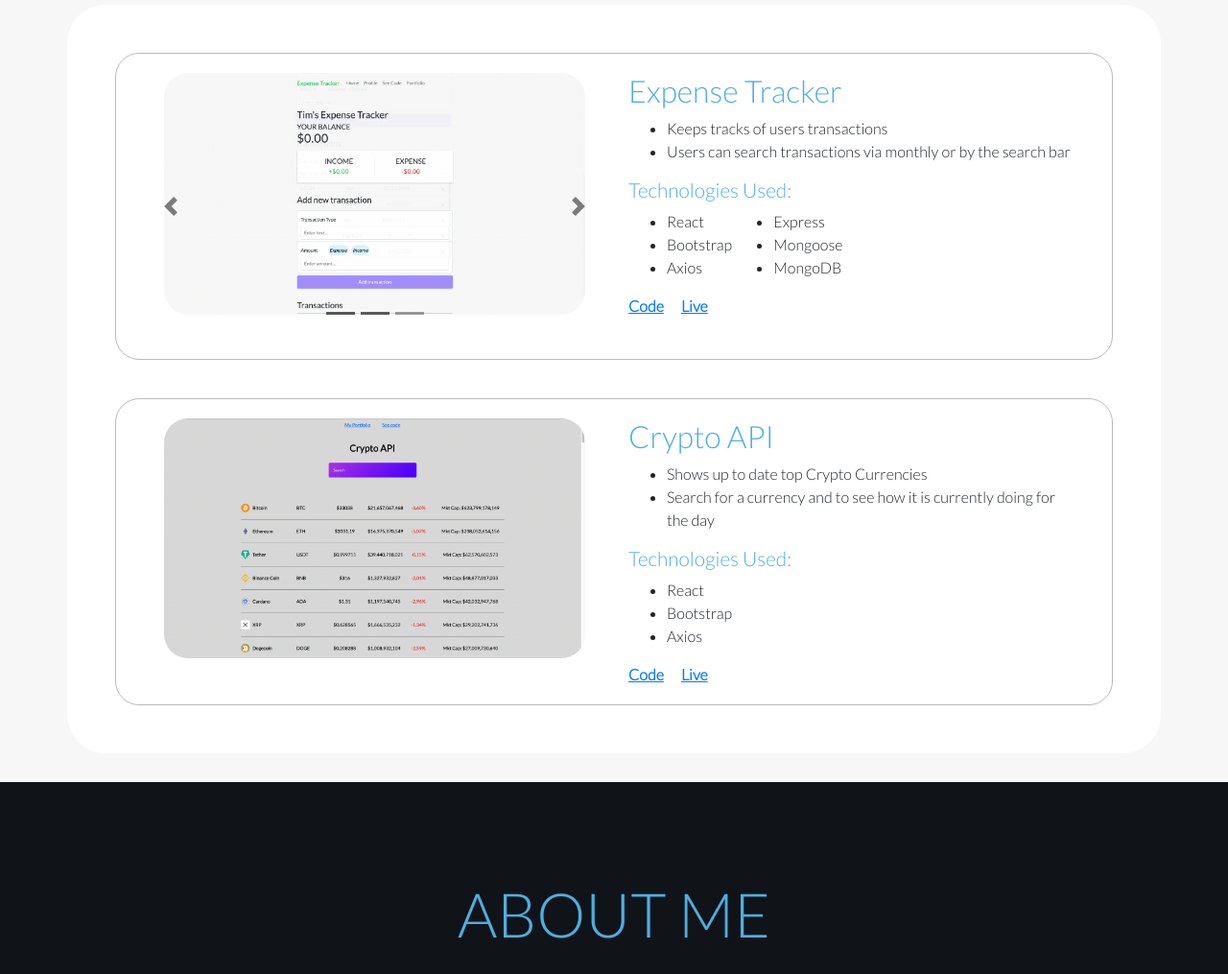
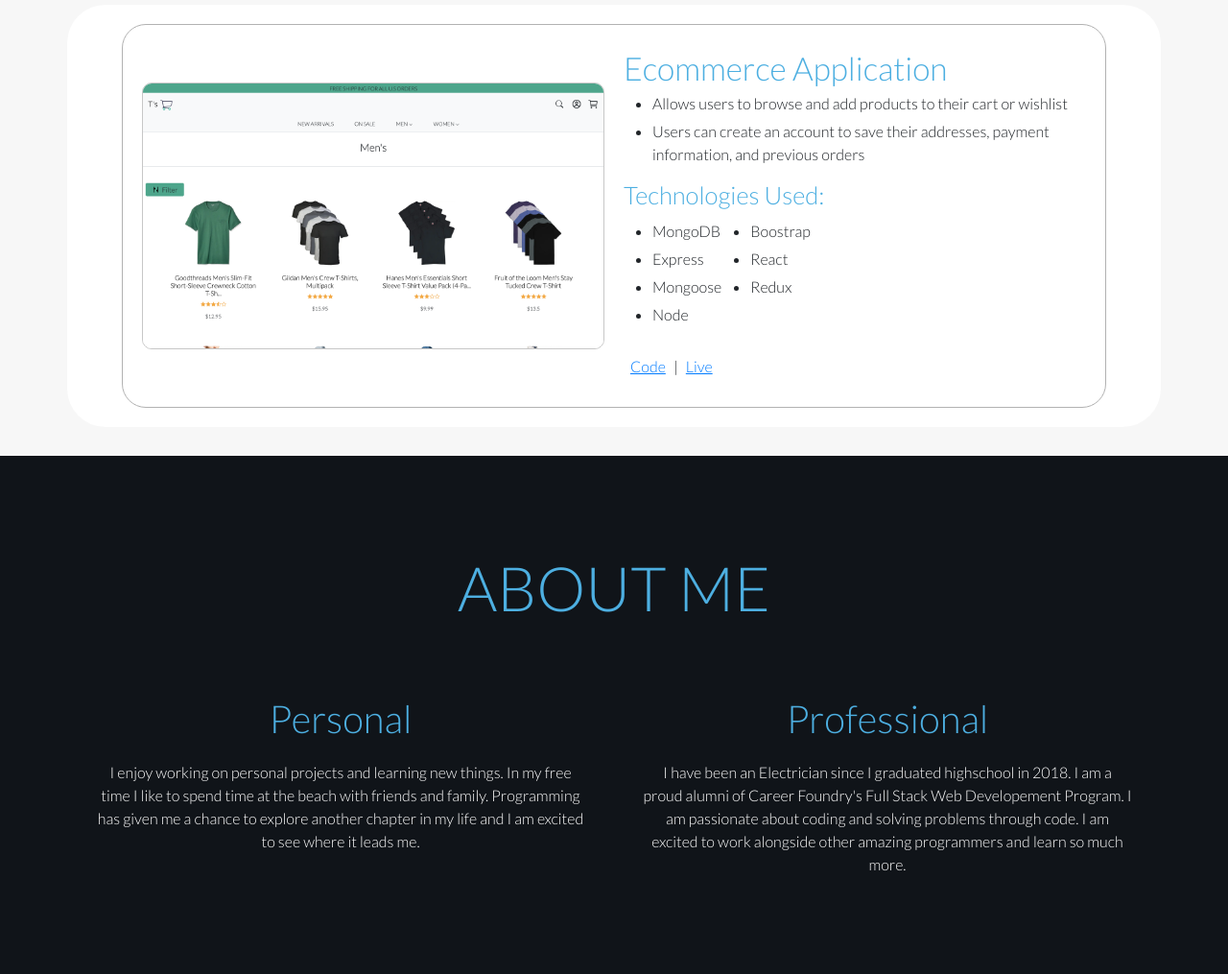
Before and after one commit to TimBTaylor/personal-portfolio, a plain HTML site: page index.html in a window 1280 px wide. Shown: the part 1249-2264 px from the top of the page at 96% size. Drawn offline with nearby package versions, Linux system fonts and the light colour scheme.

Commit message:
project layout update

```diff
--- a/css/styles.css
+++ b/css/styles.css
@@ -109,6 +109,7 @@ body {
 .projects-section {
   background-color: rgb(247, 247, 247);
   padding-bottom: 30px;
+  padding: 0 40px 30px 40px;
 }
 
 .projects {
@@ -120,90 +121,102 @@ body {
   color: #4dafe1;
 }
 
-.carousel .carousel-indicators li {
-  background-color: #444;
+.projects-container {
+  display: flex;
+  flex-direction: column;
+  justify-content: center;
+  align-items: center;
+  border-radius: 40px;
+  background-color: #fff;
+  padding: 20px 0;
 }
 
-.carousel .carousel-indicators .active {
-  background-color: #000;
+.project-one-container {
+  width: 90%;
+  height: 400px;
+  display: flex;
+  justify-content: center;
+  align-items: center;
+  border: 1px solid #b2b2b2;
+  border-radius: 25px;
+  padding: 20px 20px;
 }
 
-.carousel-control-next-icon,
-.carousel-control-prev-icon {
-  filter: invert(1);
+.project-image-container {
+  width: 50%;
+  height: 100%;
+  display: flex;
+  align-items: center;
+  justify-content: flex-end;
 }
 
-.projects-container {
-  padding: 30px;
-  border-radius: 40px;
-  background-color: #fff;
-  display: flex;
-  flex-direction: column;
+.project-image {
+  height: auto;
+  max-width: 100%;
+  max-height: 100%;
+  border-radius: 10px;
+  border: 1px solid #c7c7c7;
 }
 
-.project-1,
-.project-2 {
-  margin: 20px;
-  padding: 20px;
-  border-radius: 25px;
-  border: 1px solid #bababa;
-  transition: 0.5s ease-in-out;
-  height: 40vh;
-}
-
-.project-1:hover,
-.project-2:hover {
-  box-shadow: 0 4px 8px 0 rgba(0, 0, 0, 0.2), 0 6px 20px 0 rgba(0, 0, 0, 0.19);
-}
-
-.image {
-  display: flex;
-  align-content: center;
-}
-
-.card-img-top {
-  border-radius: 25px;
-}
-
-.carousel {
-  display: inline-block;
+.project-information {
+  height: 100%;
+  width: 50%;
+  margin: 10px 0 0 20px;
 }
 
 .project-title {
-  font-size: 2rem;
+  font-size: 2.1rem;
+  color: #4dafe1;
+  margin: 0;
+  padding: 0;
+}
+
+.project-details {
+  padding: 0;
+  margin: 5px 0 15px 30px;
+}
+
+.project-details-item {
+  margin: 5px 0;
+}
+
+.project-technologies {
+  font-size: 1.6rem;
+  padding: 0;
+  margin: 0;
   color: #4dafe1;
 }
 
-.details-list-item {
-  font-size: 1rem;
+.projects-techs-container {
+  display: flex;
 }
 
-.technologies-used {
-  font-size: 1.3rem;
-  color: #4dafe1;
+.projects-techs-list {
+  padding: 0;
+  margin: 5px 0 15px 30px;
 }
 
-.tech-item {
-  font-size: 1rem;
+.projects-techs-item {
+  margin: 5px 0;
 }
 
-.tech-used-list {
-  display: inline-block;
+.code-live {
+  margin: 10px 0 0 7px;
 }
 
-.code-link,
-.live-link {
-  font-weight: 600;
+.code {
+  margin: 0 5px 0 0;
   text-decoration: underline;
 }
 
-.live-link {
-  margin-left: 15px;
+.live {
+  margin: 0 0 0 5px;
+  text-decoration: underline;
 }
 
-.code-link:hover,
-.live-link:hover {
-  color: black;
+.code:hover,
+.live:hover {
+  color: #000;
 }
 
 /* about section css */
@@ -426,3 +439,48 @@ textarea {
 .send:hover {
   background-color: #4dafe1;
 }
+
+@media (max-width: 767px) {
+  .project-one-container {
+    height: 500px;
+  }
+
+  .project-information {
+    flex-direction: column;
+  }
+}
+
+@media (max-width: 1100px) and (min-width: 767px) {
+  .project-one-container {
+    height: 600px;
+  }
+
+  .project-information {
+    display: flex;
+    justify-content: center;
+    width: 100%;
+    height: 40%;
+    margin-left: 0;
+  }
+}
+
+@media (max-width: 1100px) {
+  .project-one-container {
+    flex-direction: column;
+    align-items: center;
+  }
+
+  .project-image-container {
+    width: 100%;
+    justify-content: center;
+    height: 60%;
+  }
+
+  .project-title-details {
+    width: 50%;
+  }
+
+  .project-tech {
+    margin: 7px 10px 0 10px;
+  }
+}
--- a/index.html
+++ b/index.html
@@ -79,162 +79,39 @@
     <!-- projects section -->
     <div class="projects-section" id="projects-section">
       <h1 class="projects">PROJECTS</h1>
-      <div class="container projects-container">
-        <div class="row project-1">
-          <div
-            id="myCarousel"
-            class="carousel slide carousel-fade col"
-            data-ride="carousel"
-          >
-            <ol class="carousel-indicators">
-              <li
-                data-target="#myCarousel"
-                data-slide-to="0"
-                class="active"
-              ></li>
-              <li data-target="#myCarousel" data-slide-to="1"></li>
-              <li data-target="#myCarousel" data-slide-to="2"></li>
-            </ol>
-            <div class="carousel-inner">
-              <div class="image carousel-item active">
-                <div class="container">
-                  <img
-                    class="card-img-top"
-                    src="projects-images/expense-home.png"
-                    alt="Card image cap"
-                  />
-                </div>
+      <div class="projects-container container">
+        <div class="project-one-container">
+          <div class="project-image-container">
+            <img class="project-image" src="projects-images/ecommerce-products.png" alt="ecommerce-products">
+          </div>
+          <div class="project-information">
+            <div class="project-title-details">
+              <h1 class="project-title">Ecommerce Application</h1>
+              <ul class="project-details">
+                <li class="project-details-item">Allows users to browse and add products to their cart or wishlist</li>
+                <li class="project-details-item">Users can create an account to save their addresses, payment information, and previous orders</li>
+              </ul>
+            </div>
+            <div class="project-tech">
+              <h2 class="project-technologies">Technologies Used:</h2>
+              <div class="projects-techs-container">
+                <ul class="projects-techs-list">
+                  <li class="projects-techs-item">MongoDB</li>
+                  <li class="projects-techs-item">Express</li>
+                  <li class="projects-techs-item">Mongoose</li>
+                  <li class="projects-techs-item">Node</li>
+                </ul>
+                <ul class="projects-techs-list">
+                  <li class="projects-techs-item">Boostrap</li>
+                  <li class="projects-techs-item">React</li>
+                  <li class="projects-techs-item">Redux</li>
+                </ul>
               </div>
-              <div class="image carousel-item">
-                <div class="container">
-                  <img
-                    class="card-img-top"
-                    src="projects-images/expense-transactions.png"
-                    alt="Card image cap"
-                  />
-                </div>
+              <div class="code-live">
+                <a href="#" class="code">Code</a>
+                <span>|</span>
+                <a href="#" class="live">Live</a>
               </div>
-              <div class="image carousel-item">
-                <div class="container">
-                  <img
-                    class="card-img-top"
-                    src="projects-images/expense-login.png"
-                    alt="Card image cap"
-                  />
-                </div>
-              </div>
-            </div>
-            <a
-              class="carousel-control-prev"
-              href="#myCarousel"
-              role="button"
-              data-slide="prev"
-              ><span class="sr-only">Previous</span
-              ><span
-                class="carousel-control-prev-icon"
-                aria-hidden="true"
-              ></span
-            ></a>
-            <a
-              class="carousel-control-next"
-              href="#myCarousel"
-              role="button"
-              data-slide="next"
-              ><span class="sr-only">Previous</span
-              ><span
-                class="carousel-control-next-icon"
-                aria-hidden="true"
-              ></span
-            ></a>
-          </div>
-          <div class="project-details col">
-            <h2 class="project-title">Expense Tracker</h2>
-            <ul class="project-details-list">
-              <li class="details-list-item">
-                Keeps tracks of users transactions
-              </li>
-              <li class="details-list-item">
-                Users can search transactions via monthly or by the search bar
-              </li>
-            </ul>
-            <h3 class="technologies-used">Technologies Used:</h3>
-            <ul class="tech-used-list">
-              <li class="tech-item">React</li>
-              <li class="tech-item">Bootstrap</li>
-              <li class="tech-item">Axios</li>
-            </ul>
-            <ul class="tech-used-list">
-              <li class="tech-item">Express</li>
-              <li class="tech-item">Mongoose</li>
-              <li class="tech-item">MongoDB</li>
-            </ul>
-            <div class="links">
-              <a
-                class="code-link"
-                href="https://github.com/TimBTaylor/expense-tracker-app"
-                target="_blank"
-                >Code</a
-              >
-              <a
-                class="live-link"
-                href="https://timbtaylor.github.io/expense-tracker-app/"
-                target="_blank"
-                >Live</a
-              >
-            </div>
-          </div>
-        </div>
-        <div class="row project-1">
-          <div class="col">
-            <ol class="carousel-indicators">
-              <li
-                data-target="#myCarousel"
-                data-slide-to="0"
-                class="active"
-              ></li>
-              <li data-target="#myCarousel" data-slide-to="1"></li>
-              <li data-target="#myCarousel" data-slide-to="2"></li>
-            </ol>
-            <div class="image">
-              <div class="container">
-                <img
-                  class="card-img-top"
-                  src="projects-images/crypto-api.png"
-                  alt="Card image cap"
-                />
-              </div>
-            </div>
-          </div>
-          <div class="project-details col">
-            <h2 class="project-title">Crypto API</h2>
-            <ul class="project-details-list">
-              <li class="details-list-item">
-                Shows up to date top Crypto Currencies
-              </li>
-              <li class="details-list-item">
-                Search for a currency and to see how it is currently doing for
-                the day
-              </li>
-            </ul>
-            <h3 class="technologies-used">Technologies Used:</h3>
-            <ul class="tech-used-list">
-              <li class="tech-item">React</li>
-              <li class="tech-item">Bootstrap</li>
-              <li class="tech-item">Axios</li>
-            </ul>
-            <div class="links">
-              <a
-                class="code-link"
-                href="https://github.com/TimBTaylor/crypto-api"
-                target="_blank"
-                >Code</a
-              >
-              <a
-                class="live-link"
-                href="https://timbtaylor.github.io/crypto-api/"
-                target="_blank"
-                >Live</a
-              >
             </div>
           </div>
         </div>
```
Also changed, not shown: projects-images/ecommerce-cart.png (added), projects-images/ecommerce-products.png (added), projects-images/ecommerce-profile.png (added).
